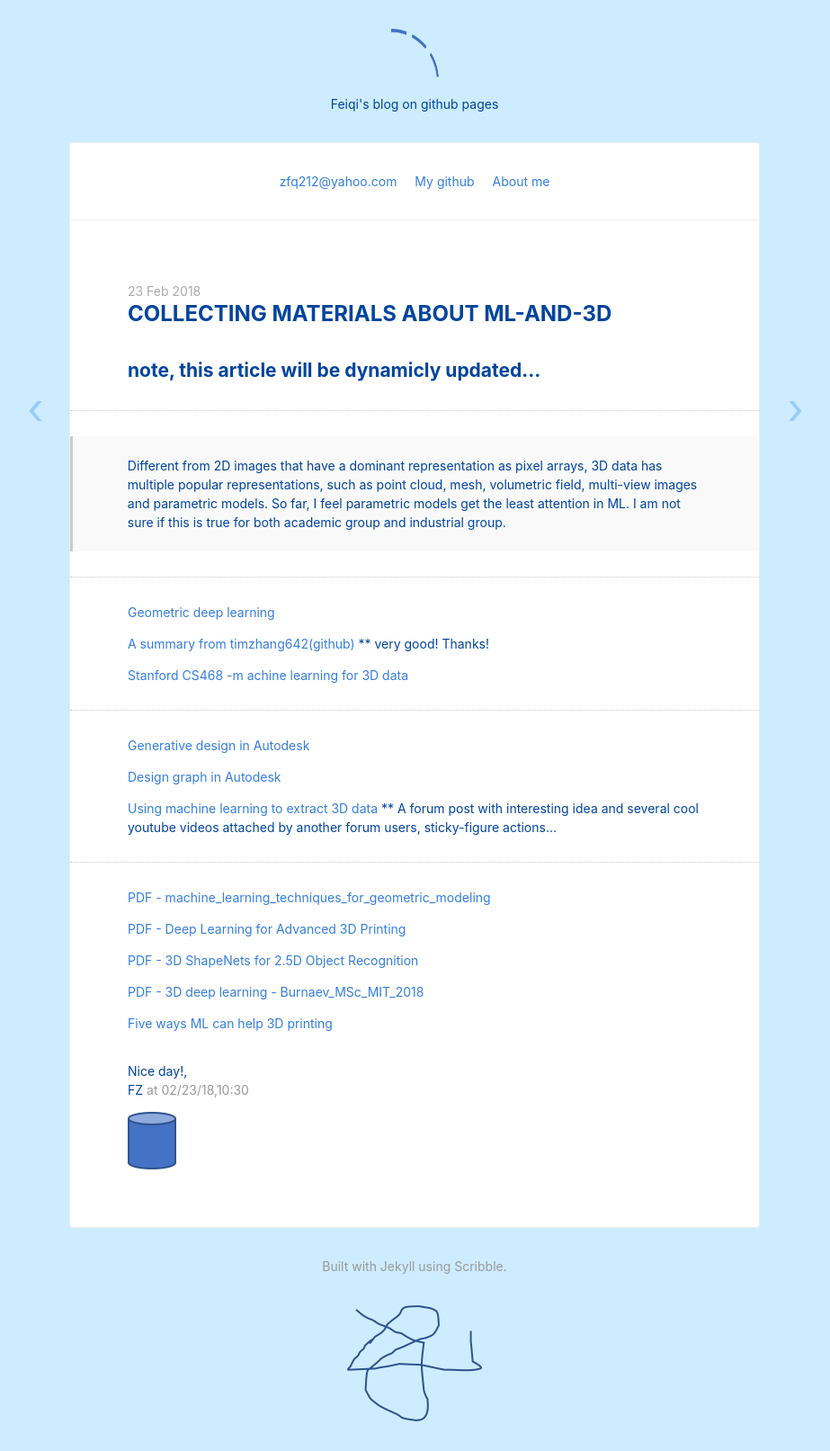
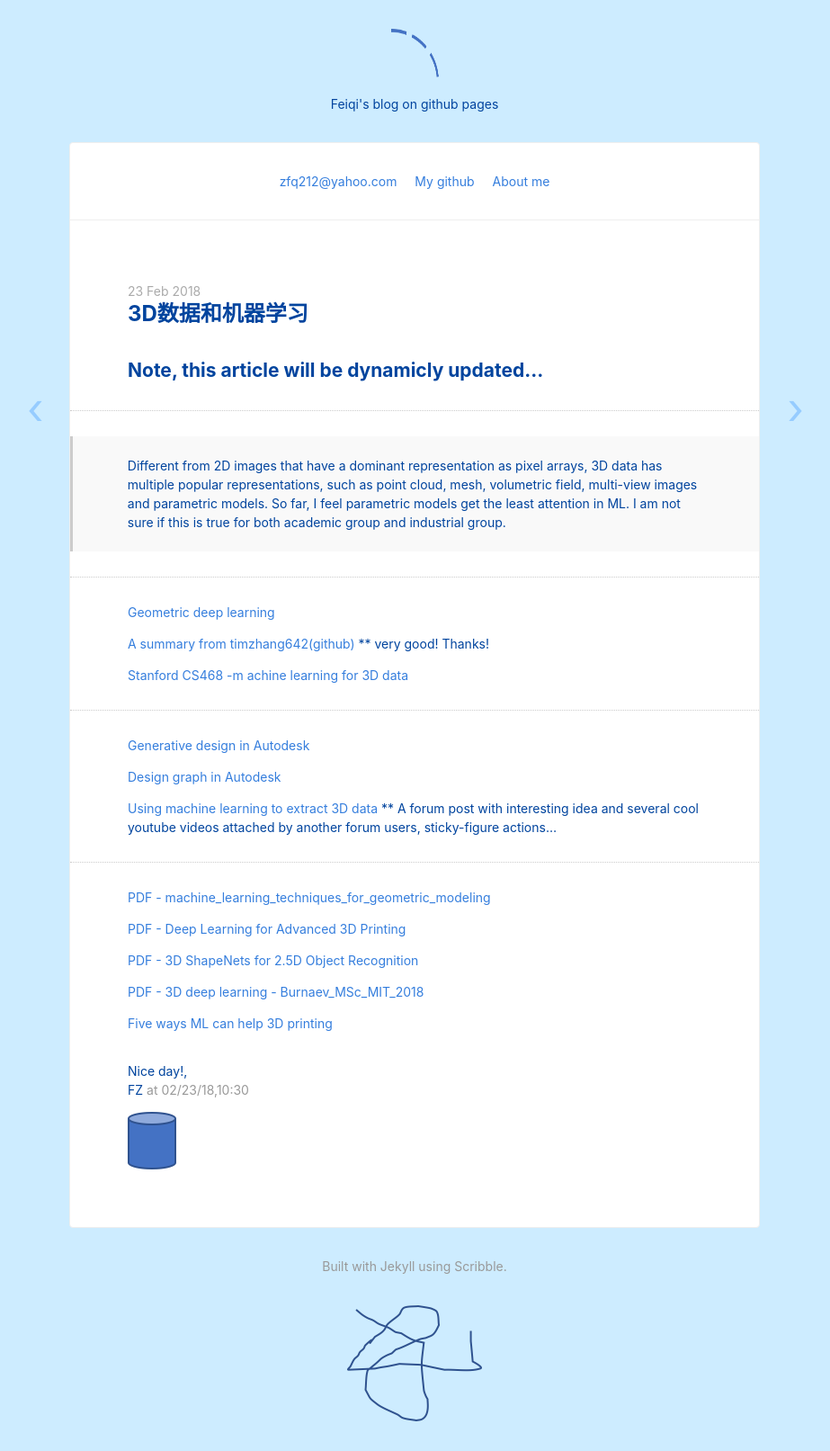
Before and after one commit to zfq212git/zfq212git.github.io, a Jekyll site: the page built from _posts/2018-02-22-3D related materials.md, in a window 1280 px wide. Shown: the whole page at 90% size, without its empty margins (179-1102 px from the left). Built offline with Jekyll 4.4.1, drawn with Linux system fonts in a browser that asks for light colours; nearby versions of some CDN libraries.

Commit message:
Update 2018-02-22-3D related materials.md

```diff
--- a/_posts/2018-02-22-3D related materials.md
+++ b/_posts/2018-02-22-3D related materials.md
@@ -1,9 +1,9 @@
 ---
-title:  Collecting materials about ML-and-3D
+title:  3D数据和机器学习
 date: 2018-02-23 10:30:00
 ---
 
-## note, this article will be dynamicly updated...
+## Note, this article will be dynamicly updated...
 
 ---
 
```
